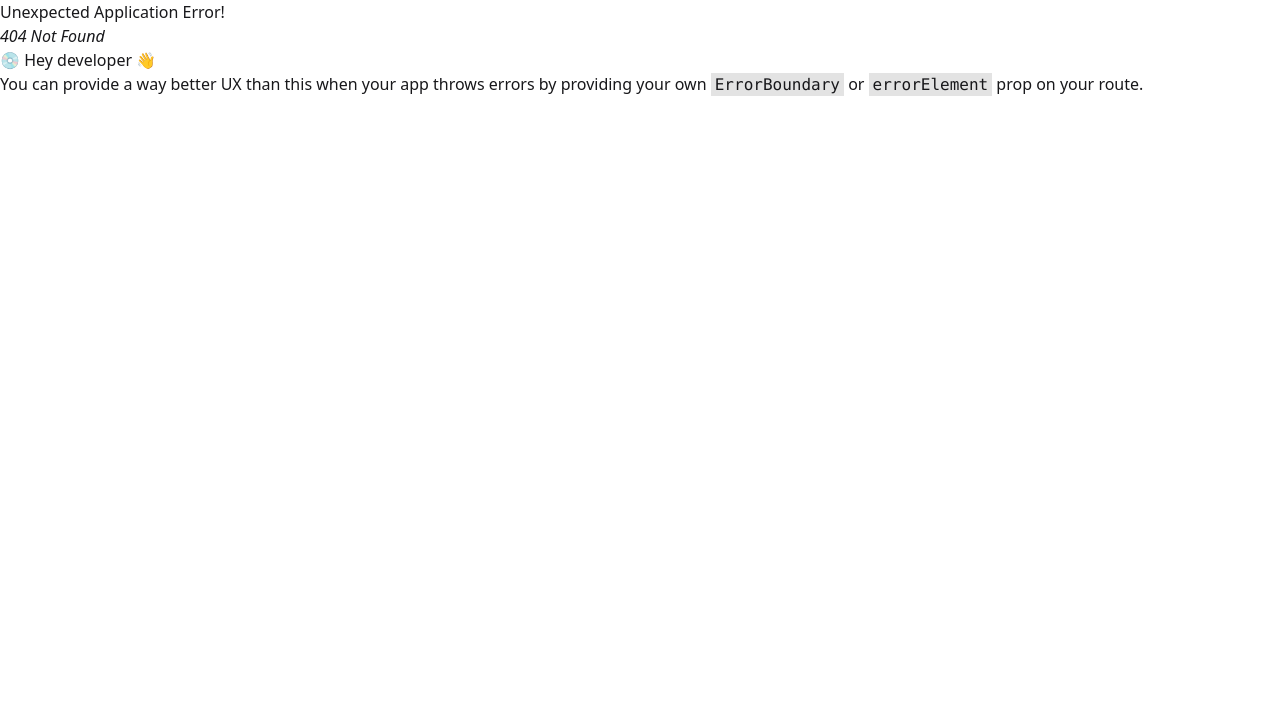
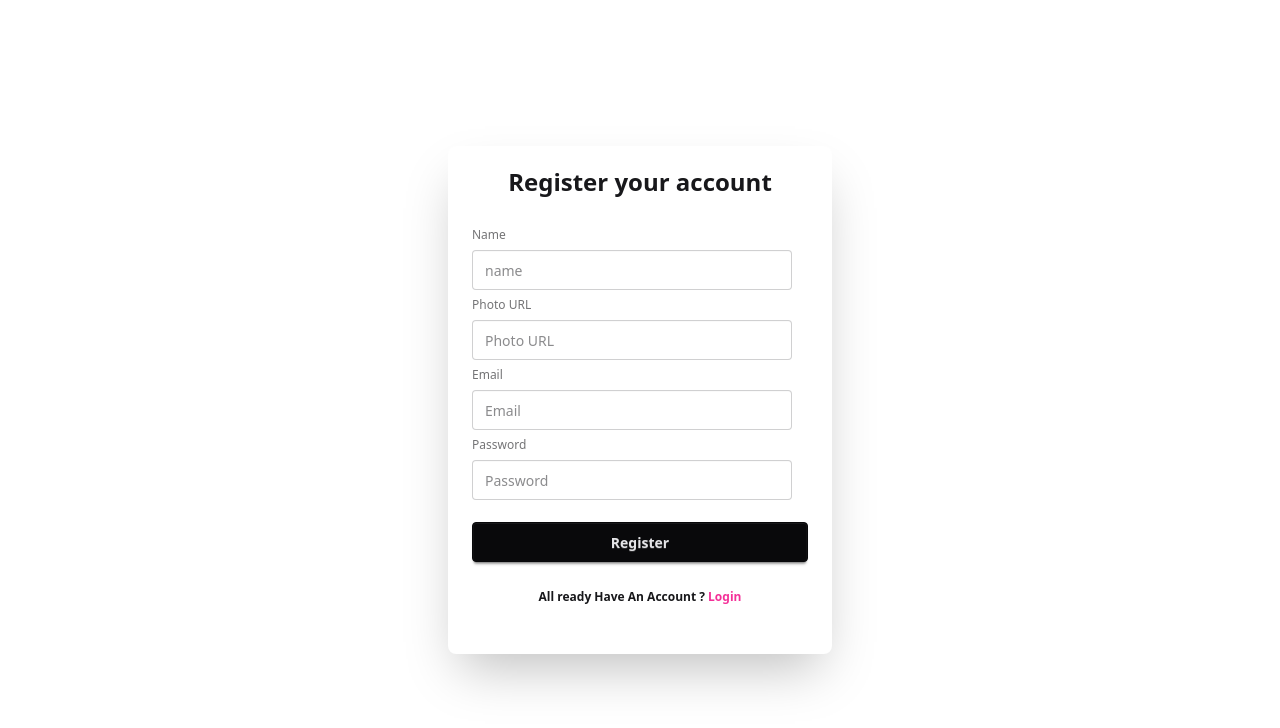
Before and after one commit to suibhaidar/finease-client, a React (Vite) app: page /auth/register in a window 1280 px wide. Before the commit this address had no page. Shown: the top 728 px of the page. Built offline with nearby package versions, Linux system fonts and the light colour scheme; no server answers.

Commit message:
Setup Firebase authentication (Login and Signup pages)

```diff
--- a/package.json
+++ b/package.json
@@ -11,6 +11,7 @@
   },
   "dependencies": {
     "@tailwindcss/vite": "^4.1.17",
+    "firebase": "^12.5.0",
     "framer-motion": "^12.23.24",
     "lucide-react": "^0.553.0",
     "react": "^19.2.0",
--- /dev/null
+++ b/src/Layouts/AuthLayout.jsx
@@ -0,0 +1,12 @@
+import React from 'react';
+import { Outlet } from 'react-router';
+
+const AuthLayout = () => {
+    return (
+        <div>
+            <Outlet/>
+        </div>
+    );
+};
+
+export default AuthLayout;
--- a/src/Provider/AuthProvider.jsx
+++ b/src/Provider/AuthProvider.jsx
@@ -1,5 +1,7 @@
- import React, { useState } from 'react';
+ import { createUserWithEmailAndPassword, onAuthStateChanged, signInWithEmailAndPassword, signOut, updateProfile } from 'firebase/auth';
+import React, { useEffect, useState } from 'react';
 import { createContext } from 'react';
+import { auth } from '../firebase/firebase.config';
 
  export const AuthContext = createContext()
  const AuthProvider = ({children}) => {
@@ -7,7 +9,42 @@ import { createContext } from 'react';
     const [loading,setLoading] = useState(true);
 
 
+     const createUser =(email,password) =>{
+        return createUserWithEmailAndPassword(auth,email,password)
+    };
+
+    const login = (email,password) =>{
+        return signInWithEmailAndPassword(auth,email,password)
+    };
+
+    const logOut = () =>{
+        return signOut(auth);
+    };
+
+    const updateUser = (updateData) =>{
+        return updateProfile(auth.currentUser,updateData)
+    }
+
+    useEffect(() => {
+        const unsubscribe = onAuthStateChanged(auth, (currentUser) => {
+            setUser(currentUser);
+            setLoading(false);
+        });
+        return () => {
+            unsubscribe();
+        }
+    },[])
+
+
     const AuthData = {
+        login,
+        setUser,
+        updateUser,
+        logOut,
+        createUser,
+        loading,
+        setLoading,
+        user
 
     };
 
--- a/src/Provider/PrivateRouter.jsx
+++ b/src/Provider/PrivateRouter.jsx
@@ -1,11 +1,26 @@
-import React from 'react';
+import React, { use } from 'react';
+import { AuthContext } from './AuthProvider';
+import { Navigate, useLocation } from 'react-router';
+import Loading from '../pages/Loading';
 
-const PrivateRouter = ({children}) => {
-    return (
-        <div>
+const PrivateRoute = ({ children }) => {
+    const { user,setLoading,loading } = use(AuthContext)
 
-        </div>
-    );
+    const location = useLocation()
+
+    //console.log(user)
+    if(loading){
+        return <Loading></Loading>;
+    }
+
+
+
+    if(user && user?.email) {
+        return children;
+    }
+    return <Navigate state={location.pathname} to="/auth/login"></Navigate>
+
+
 };
 
-export default PrivateRouter;
+export default PrivateRoute;
--- a/src/components/Navbar.jsx
+++ b/src/components/Navbar.jsx
@@ -69,11 +69,11 @@ const Navbar = () => {
                             />
                        </div>
                         <div className="space-x-3 mt-2 hidden lg:flex">
-                            <Link to="/login" className="btn btn-outline btn-sm border-[#1C352D] text-[#5C7AEA]">
+                            <Link to="/auth/login" className="btn btn-outline btn-sm border-[#1C352D] text-[#5C7AEA]">
                                 Login
                             </Link>
                             <Link
-                                to="/register"
+                                to="/auth/register"
                                 className="btn btn-sm bg-gradient-to-r from-[#1C352D] to-[#6AA97B] text-white border-none"
                             >
                                 Signup
@@ -96,11 +96,11 @@ const Navbar = () => {
                             className="menu menu-sm dropdown-content bg-base-100 rounded-box z-1 mt-3 w-52 p-2 shadow">
                             {navLinks}
                             <div className="flex space-x-3 mt-2">
-                                <Link to="/login" className="btn btn-outline btn-sm border-[#1C352D] text-[#5C7AEA]">
+                                <Link to="/auth/login" className="btn btn-outline btn-sm border-[#1C352D] text-[#5C7AEA]">
                                     Login
                                 </Link>
                                 <Link
-                                    to="/register"
+                                    to="/auth/register"
                                     className="btn btn-sm bg-gradient-to-r from-[#1C352D] to-[#6AA97B] text-white border-none"
                                 >
                                     Signup
--- /dev/null
+++ b/src/firebase/firebase.config.js
@@ -0,0 +1,21 @@
+// Import the functions you need from the SDKs you need
+import { initializeApp } from "firebase/app";
+import { getAuth } from "firebase/auth"
+// TODO: Add SDKs for Firebase products that you want to use
+// https://firebase.google.com/docs/web/setup#available-libraries
+
+// Your web app's Firebase configuration
+
+
+const firebaseConfig = {
+  apiKey: import.meta.env.VITE_apiKey,
+  authDomain: import.meta.env.VITE_authDomain,
+  projectId: import.meta.env.VITE_projectId,
+  storageBucket: import.meta.env.VITE_storageBucket,
+  messagingSenderId: import.meta.env.VITE_messagingSenderId,
+  appId: import.meta.env.VITE_appId,
+};
+
+// Initialize Firebase
+const app = initializeApp(firebaseConfig);
+export const auth = getAuth(app);
--- a/src/main.jsx
+++ b/src/main.jsx
@@ -3,10 +3,13 @@ import { createRoot } from 'react-dom/client'
 import './index.css'
 import { RouterProvider } from 'react-router'
 import router from './Routes/Router'
+import AuthProvider from './Provider/AuthProvider'
 
 
 createRoot(document.getElementById('root')).render(
   <StrictMode>
-    <RouterProvider router={router}/>
+    <AuthProvider>
+      <RouterProvider router={router}/>
+    </AuthProvider>
   </StrictMode>,
 )
--- a/src/pages/Login.jsx
+++ b/src/pages/Login.jsx
@@ -1,9 +1,51 @@
-import React from 'react';
+import { use } from 'react';
+import { Link, useLocation, useNavigate } from 'react-router';
+import { AuthContext } from '../Provider/AuthProvider';
+
+
 
 const Login = () => {
+    const { setUser,login } = use(AuthContext)
+    const location = useLocation();
+    const navigate = useNavigate()
+    const handleLogin = (e) => {
+        e.preventDefault();
+        console.log(e.target)
+        const form = e.target;
+        const email = form.email.value;
+        const password = form.password.value;
+        console.log({ email, password });
+        login(email, password)
+            .then((result) => {
+                const user = result.user;
+                setUser(user);
+                navigate(`${location.state?location.state : '/'}`)
+        })
+            .catch((error) => {
+                const errorCode = error.code;
+                const errorMessage = error.message;
+                alert(errorMessage)
+                // ..
+            });
+    }
     return (
-        <div>
-            <h1>login</h1>
+        <div className='flex justify-center min-h-screen items-center'>
+            <div className="card bg-base-100 w-full max-w-sm shrink-0 shadow-2xl py-5">
+                <h2 className='font-semibold text-2xl text-center'>Login your account</h2>
+                <form onSubmit={handleLogin} className="card-body">
+                    <fieldset className="fieldset">
+                        {/* email */}
+                        <label className="label">Email</label>
+                        <input name='email' type="email" className="input" placeholder="Email" />
+                        {/* password */}
+                        <label className="label">Password</label>
+                        <input name='password' type="password" className="input" placeholder="Password" />
+                        <div><a className="link link-hover">Forgot password?</a></div>
+                        <button className="btn btn-neutral mt-4">Login</button>
+                        <p className='text-center font-semibold pt-5'>Dont’t Have An Account ? <Link className='text-secondary' to="/auth/register">Register</Link></p>
+                    </fieldset>
+                </form>
+            </div>
         </div>
     );
 };
--- a/src/pages/Register.jsx
+++ b/src/pages/Register.jsx
@@ -1,9 +1,65 @@
-import React from 'react';
+import React, { use } from 'react';
+import { Link, useNavigate } from 'react-router';
+import { AuthContext } from '../Provider/AuthProvider';
+
 
 const Register = () => {
+    const { createUser, setUser, updateUser } = use(AuthContext);
+
+    const navigate = useNavigate()
+
+    const handleRegister = (e) => {
+        e.preventDefault();
+        //console.log(e.target)
+        const form = e.target;
+        const name = form.name.value;
+        const photo = form.photo.value;
+        const email = form.email.value;
+        const password = form.password.value;
+        //console.log({ name, email, photo, password });
+        createUser(email, password).then((result) => {
+            const user = result.user;
+            updateUser({ displayName: name, photoURL: photo }).then(() => {
+                setUser({...user,displayName: name, photoURL: photo});
+                navigate('/')
+            })
+                .catch((error) => {
+                    console.log(error)
+                    setUser(user)
+                });
+
+        })
+            .catch((error) => {
+                const errorCode = error.code;
+                const errorMessage = error.message;
+                alert(errorMessage)
+                // ..
+            });
+    }
     return (
-        <div>
-            <h1>login</h1>
+        <div className='flex justify-center min-h-screen items-center'>
+            <div className="card bg-base-100 w-full max-w-sm shrink-0 shadow-2xl py-5">
+                <h2 className='font-semibold text-2xl text-center'>Register your account</h2>
+                <form onSubmit={handleRegister} className="card-body">
+                    <fieldset className="fieldset">
+                        {/* name */}
+                        <label className="label">Name</label>
+                        <input name='name' type="text" className="input" placeholder="name" required />
+                        {/* photo */}
+                        <label className="label">Photo URL</label>
+                        <input name='photo' type="text" className="input" placeholder="Photo URL" required />
+                        {/* email */}
+                        <label className="label">Email</label>
+                        <input name='email' type="email" className="input" placeholder="Email" required />
+                        {/* password */}
+                        <label className="label">Password</label>
+                        <input name='password' type="password" className="input" placeholder="Password" required />
+
+                        <button type='submit' className="btn btn-neutral mt-4">Register</button>
+                        <p className='text-center font-semibold pt-5'>All ready Have An Account ? <Link className='text-secondary' to="/auth/login">Login</Link></p>
+                    </fieldset>
+                </form>
+            </div>
         </div>
     );
 };
```
Also changed, not shown: src/Routes/Router.jsx (+17 -0 lines), 1 other file (tests, documents, lock files or other folders).
